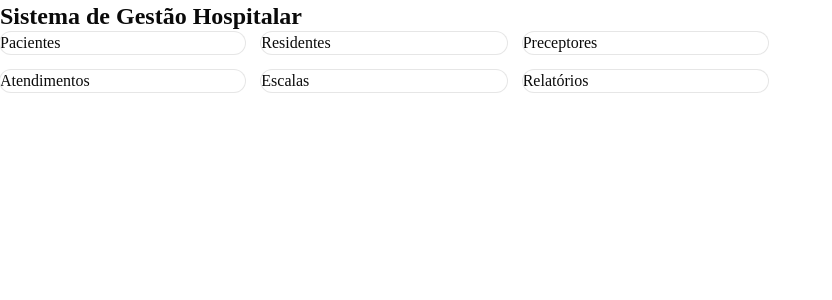
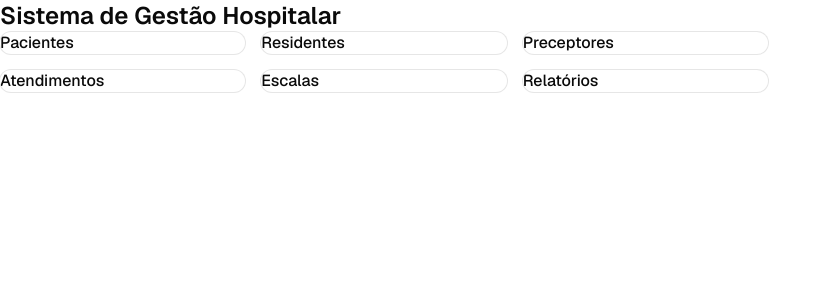
Before and after one commit to Jamilly-Melo/Sistema-de-Gestao-Hospitalar, a Next.js app in the folder web/: page / in a window 1280 px wide. Shown: the top 300 px of the page, without its empty margins (0-832 px from the left). Built offline with nearby package versions, Linux system fonts and the light colour scheme.

Commit message:
fix(web): corrige fonte serif e largura dos Select triggers

```diff
--- a/web/app/escalas/reajustar/page.tsx
+++ b/web/app/escalas/reajustar/page.tsx
@@ -87,7 +87,7 @@ export default function ReajustarEscalaPage() {
                 value={turnoOrigem}
                 onValueChange={(v) => setTurnoOrigem(v as Turno)}
               >
-                <SelectTrigger id="turno-origem">
+                <SelectTrigger id="turno-origem" className="w-full">
                   <SelectValue />
                 </SelectTrigger>
                 <SelectContent>
@@ -115,7 +115,7 @@ export default function ReajustarEscalaPage() {
                 value={turnoDestino}
                 onValueChange={(v) => setTurnoDestino(v as Turno)}
               >
-                <SelectTrigger id="turno-destino">
+                <SelectTrigger id="turno-destino" className="w-full">
                   <SelectValue />
                 </SelectTrigger>
                 <SelectContent>
--- a/web/app/globals.css
+++ b/web/app/globals.css
@@ -38,8 +38,8 @@ a {
 }
 
 @theme inline {
-  --font-heading: var(--font-sans);
-  --font-sans: var(--font-sans);
+  --font-heading: var(--font-geist-sans);
+  --font-sans: var(--font-geist-sans);
   --color-sidebar-ring: var(--sidebar-ring);
   --color-sidebar-border: var(--sidebar-border);
   --color-sidebar-accent-foreground: var(--sidebar-accent-foreground);
--- a/web/app/pacientes/[id]/page.tsx
+++ b/web/app/pacientes/[id]/page.tsx
@@ -59,7 +59,7 @@ export default function EditarPacientePage() {
                 value={campo}
                 onValueChange={(v) => setCampo(v as typeof campo)}
               >
-                <SelectTrigger id="campo">
+                <SelectTrigger id="campo" className="w-full">
                   <SelectValue />
                 </SelectTrigger>
                 <SelectContent>
--- a/web/app/relatorios/page.tsx
+++ b/web/app/relatorios/page.tsx
@@ -69,7 +69,7 @@ export default function RelatoriosPage() {
                 setResultado(null);
               }}
             >
-              <SelectTrigger>
+              <SelectTrigger className="w-full">
                 <SelectValue placeholder="Selecione um relatório" />
               </SelectTrigger>
               <SelectContent>
```
